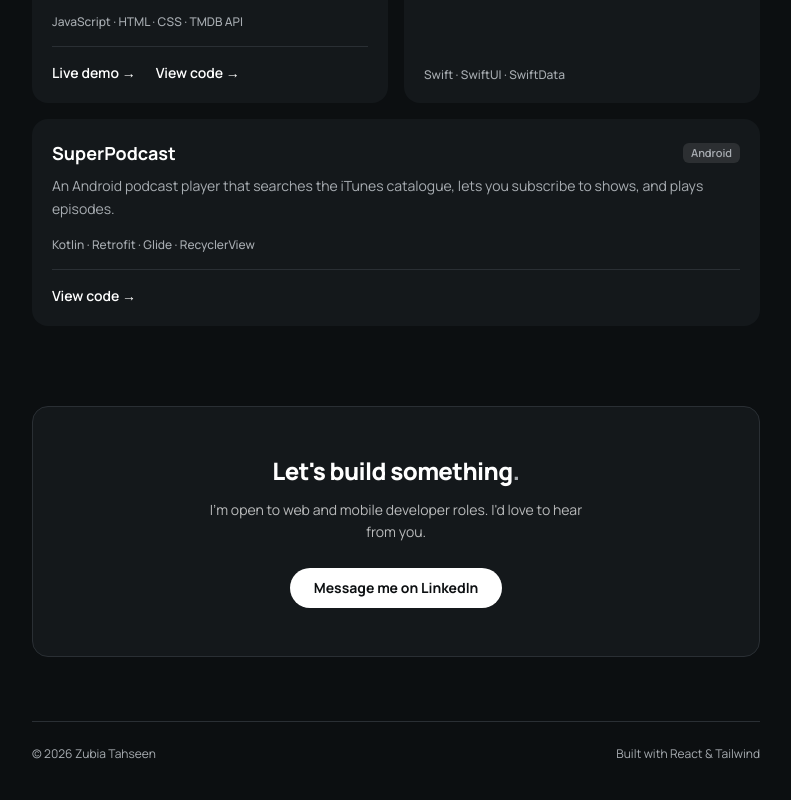
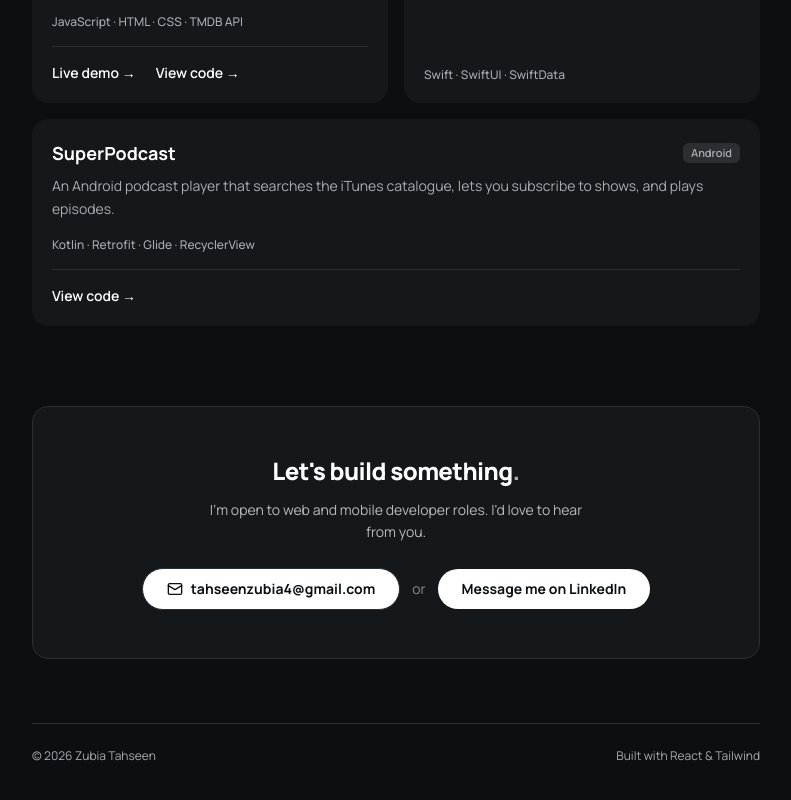
Before and after one commit to zubiatahseen1/portfolio, a React (Vite) app: page / in a window 1280 px wide. Shown: the part 1147-1947 px from the top of the page, without its empty margins (244-1035 px from the left). Built offline with nearby package versions, Linux system fonts and the light colour scheme.

Commit message:
Update contact section with email icon and LinkedIn button

```diff
--- a/src/components/About.jsx
+++ /dev/null
@@ -1,4 +0,0 @@
-// Not used. Safe to delete.
-export default function About() {
-  return null;
-}
--- a/src/components/Contact.jsx
+++ b/src/components/Contact.jsx
@@ -1,9 +1,6 @@
 import { profile } from "../data";
 
 function Contact() {
-  const href = profile.email ? `mailto:${profile.email}` : profile.linkedin;
-  const external = profile.email ? {} : { target: "_blank", rel: "noreferrer" };
-
   return (
     <section id="contact" className="scroll-mt-20 pb-16">
       <div className="rounded-2xl border border-line bg-card px-6 py-12 text-center text-white">
@@ -13,13 +10,37 @@ function Contact() {
         <p className="mx-auto mt-3 max-w-sm text-sm leading-relaxed text-white/70">
           I'm open to web and mobile developer roles. I'd love to hear from you.
         </p>
-        <a
-          href={href}
-          {...external}
-          className="mt-6 inline-block rounded-full bg-white px-6 py-2.5 text-sm font-bold text-page transition-opacity hover:opacity-90"
-        >
-          {profile.email ? "Say hello" : "Message me on LinkedIn"}
-        </a>
+
+        <div className="mt-6 flex flex-col items-center justify-center gap-3 sm:flex-row">
+          <span className="inline-flex flex-row flex-nowrap items-center gap-2 whitespace-nowrap select-all rounded-full border border-line bg-white px-6 py-2.5 text-sm font-bold text-page transition-opacity hover:opacity-90">
+            <svg
+              xmlns="http://www.w3.org/2000/svg"
+              viewBox="0 0 24 24"
+              fill="none"
+              stroke="currentColor"
+              strokeWidth="2"
+              strokeLinecap="round"
+              strokeLinejoin="round"
+              className="h-4 w-4 shrink-0"
+              aria-hidden="true"
+            >
+              <rect x="2" y="4" width="20" height="16" rx="2" />
+              <path d="m22 7-10 6L2 7" />
+            </svg>
+            tahseenzubia4@gmail.com
+          </span>
+
+          <span className="text-sm text-white/50">or</span>
+
+          <a
+            href={profile.linkedin}
+            target="_blank"
+            rel="noreferrer"
+            className="inline-block rounded-full bg-white px-6 py-2.5 text-sm font-bold text-page transition-opacity hover:opacity-90"
+          >
+            Message me on LinkedIn
+          </a>
+        </div>
       </div>
     </section>
   );
--- a/src/data.js
+++ b/src/data.js
@@ -7,8 +7,7 @@ export const profile = {
   status: "Open to work",
   linkedin: "https://www.linkedin.com/in/zubia-tahseen",
   github: "https://github.com/zubiatahseen1",
-  // Add your email to show an "Email me" button in Contact. Leave "" to hide it.
-  email: "",
+  email: "tahseenzubia4@gmail.com",
 };
 
 export const techStack = [
```
Also changed, not shown: 1 other file (tests, documents, lock files or other folders).
